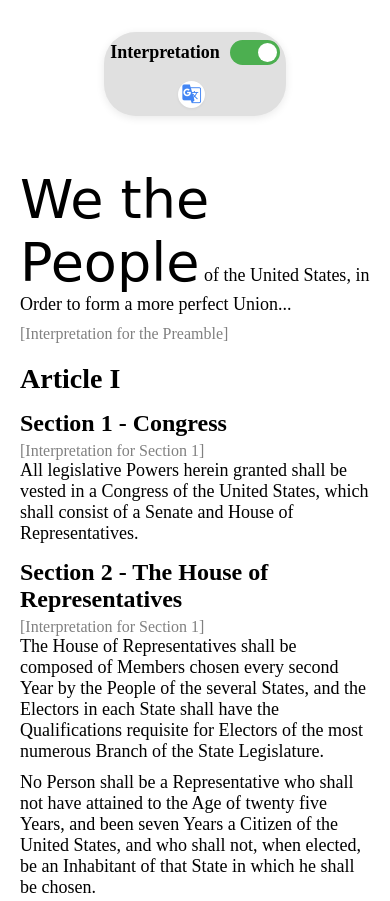
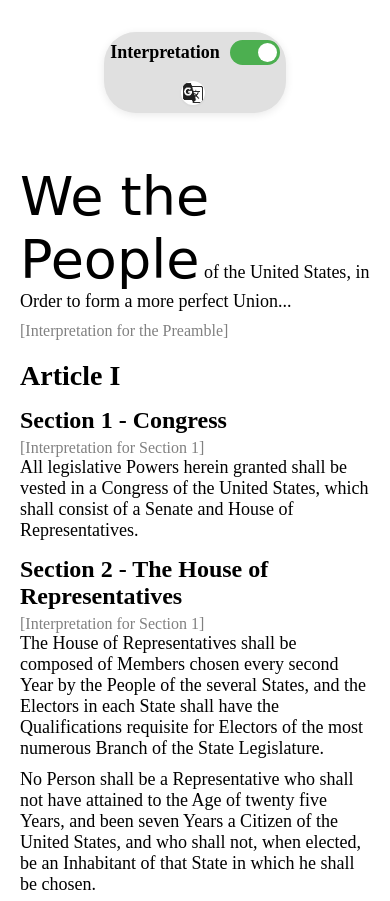
Before and after one commit to ConstitutionallyCurious/ConstitutionallyCurious, a plain HTML site: page index.html in a window 390 px wide. Shown: the top 901 px of the page. Drawn offline with nearby package versions, Linux system fonts and the light colour scheme; a web font is replaced by a local one.

Commit message:
Update index.html

```diff
--- a/index.html
+++ b/index.html
@@ -4,9 +4,8 @@
     <meta charset="UTF-8">
     <meta name="viewport" content="width=device-width, initial-scale=1.0">
     <title>The Constitution</title>
-    <!-- Google Fonts for Jacquard and Material Symbols -->
+    <!-- Google Fonts for Jacquard -->
     <link href="https://fonts.googleapis.com/css2?family=Jacquard+24&display=swap" rel="stylesheet">
-    <link rel="stylesheet" href="https://fonts.googleapis.com/css2?family=Material+Symbols+Outlined" />
     <style>
         * { margin: 0; padding: 0; box-sizing: border-box; }
         body { display: flex; flex-direction: column; font-family: 'Times New Roman', serif; background-color: white; }
@@ -62,21 +61,14 @@
             display: flex;
             align-items: center;
         }
-        .material-symbols-outlined {
-            font-family: 'Material Symbols Outlined';
-            font-variation-settings:
-              'FILL' 0,
-              'wght' 400,
-              'GRAD' 0,
-              'opsz' 48;
-            font-size: 2em;
-            vertical-align: middle;
-            color: #4285f4;
+        .translate-icon-img {
+            width: 32px;
+            height: 32px;
+            object-fit: contain;
+            margin-right: 0.3em;
+            border-radius: 50%;
             background: #fff;
-            border-radius: 50%;
             box-shadow: 0 1px 3px rgba(0,0,0,0.06);
-            padding: 0.1em;
-            margin-right: 0.3em;
         }
 
         /* Content styles */
@@ -168,8 +160,9 @@
                 margin-right: 0;
                 margin-bottom: 1em;
             }
-            .material-symbols-outlined {
-                font-size: 1.4em;
+            .translate-icon-img {
+                width: 24px;
+                height: 24px;
             }
         }
     </style>
@@ -181,7 +174,7 @@
             <div class="toggle-switch active"></div>
         </div>
         <div class="topbar-translate">
-            <span class="material-symbols-outlined" title="Google Translate">g_translate</span>
+            <img src="translateicon.png" alt="Google Translate" class="translate-icon-img">
             <div id="google_translate_element"></div>
         </div>
     </div>
```
